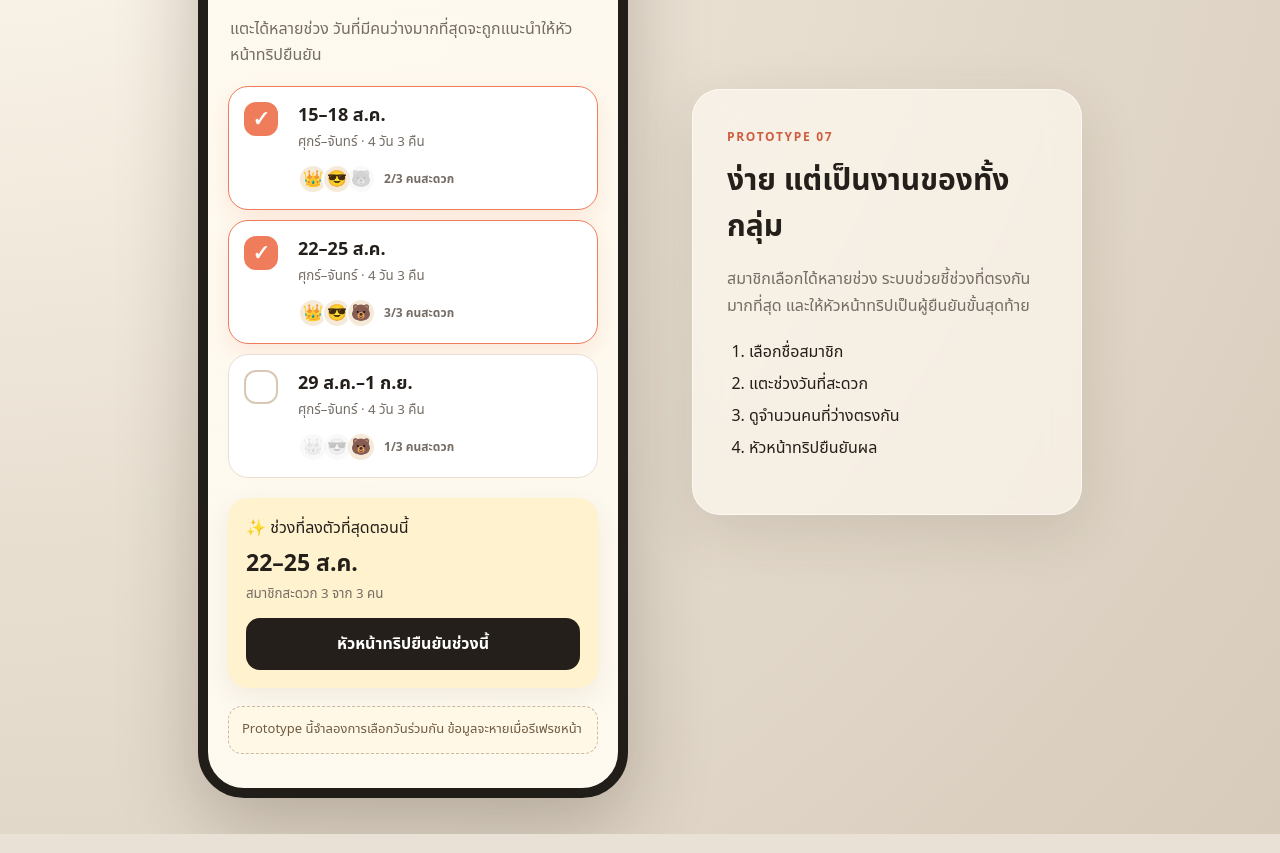
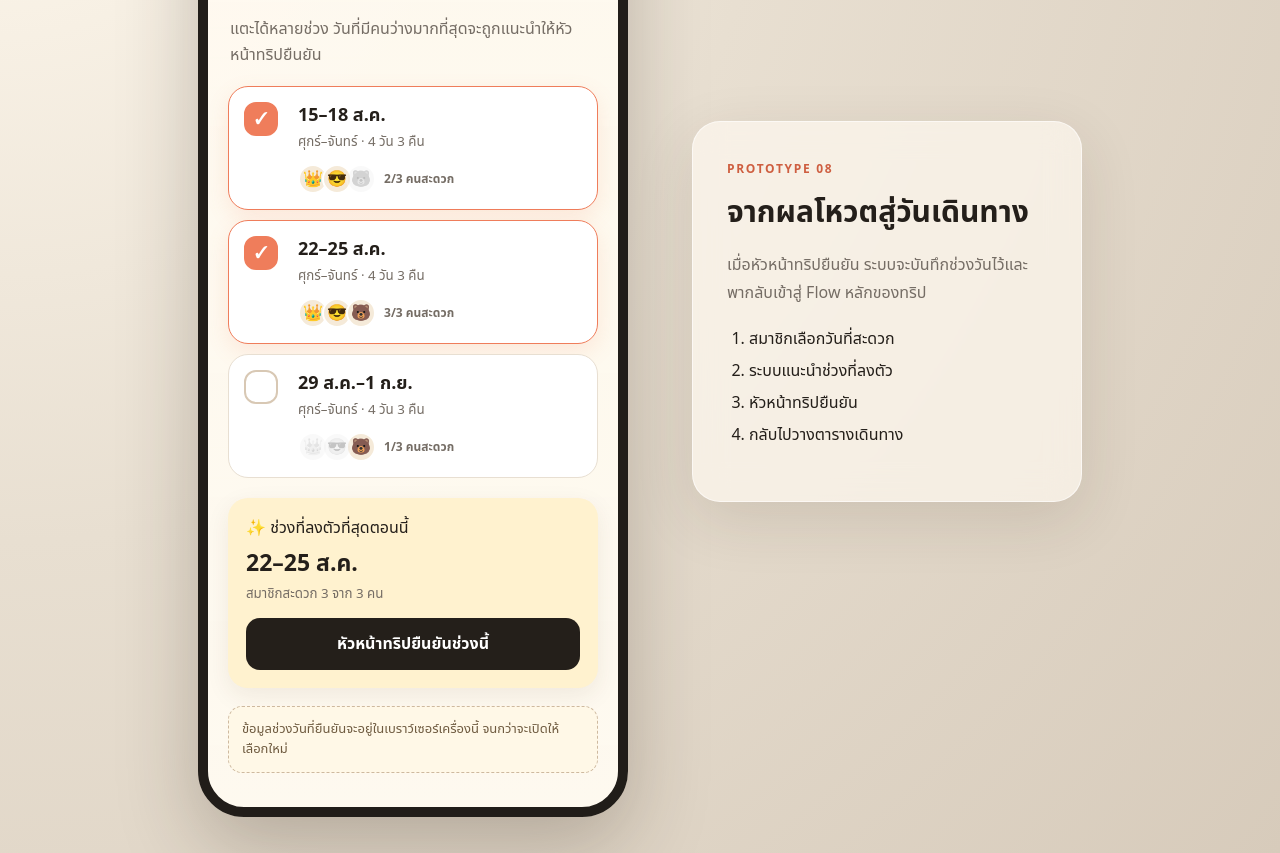
Before and after one commit to safeJJ/travel-book, a Next.js app: page /date-vote in a window 1280 px wide. Shown: the part 230-1083 px from the top of the page. Built offline with nearby package versions, Linux system fonts and the light colour scheme.

Commit message:
Persist confirmed travel dates

```diff
--- a/app/date-vote/page.tsx
+++ b/app/date-vote/page.tsx
@@ -8,6 +8,8 @@ type DateChoice = {
   id: number;
   label: string;
   detail: string;
+  start: string;
+  end: string;
   votes: string[];
 };
 
@@ -18,9 +20,9 @@ const members = [
 ];
 
 const initialChoices: DateChoice[] = [
-  { id: 1, label: "15–18 ส.ค.", detail: "ศุกร์–จันทร์ · 4 วัน 3 คืน", votes: ["SafeJJ", "เมย์"] },
-  { id: 2, label: "22–25 ส.ค.", detail: "ศุกร์–จันทร์ · 4 วัน 3 คืน", votes: ["SafeJJ", "เมย์", "ปอนด์"] },
-  { id: 3, label: "29 ส.ค.–1 ก.ย.", detail: "ศุกร์–จันทร์ · 4 วัน 3 คืน", votes: ["ปอนด์"] }
+  { id: 1, label: "15–18 ส.ค.", detail: "ศุกร์–จันทร์ · 4 วัน 3 คืน", start: "2026-08-15", end: "2026-08-18", votes: ["SafeJJ", "เมย์"] },
+  { id: 2, label: "22–25 ส.ค.", detail: "ศุกร์–จันทร์ · 4 วัน 3 คืน", start: "2026-08-22", end: "2026-08-25", votes: ["SafeJJ", "เมย์", "ปอนด์"] },
+  { id: 3, label: "29 ส.ค.–1 ก.ย.", detail: "ศุกร์–จันทร์ · 4 วัน 3 คืน", start: "2026-08-29", end: "2026-09-01", votes: ["ปอนด์"] }
 ];
 
 export default function DateVotePage() {
@@ -32,6 +34,8 @@ export default function DateVotePage() {
     () => [...choices].sort((a, b) => b.votes.length - a.votes.length)[0],
     [choices]
   );
+
+  const confirmedChoice = choices.find((choice) => choice.id === confirmedId);
 
   function toggleAvailability(id: number) {
     if (confirmedId !== null) return;
@@ -48,6 +52,20 @@ export default function DateVotePage() {
         };
       })
     );
+  }
+
+  function confirmChoice(choice: DateChoice) {
+    setConfirmedId(choice.id);
+    window.localStorage.setItem("travel-book-confirmed-dates", JSON.stringify({
+      label: choice.label,
+      start: choice.start,
+      end: choice.end
+    }));
+  }
+
+  function reopenVote() {
+    setConfirmedId(null);
+    window.localStorage.removeItem("travel-book-confirmed-dates");
   }
 
   return (
@@ -84,7 +102,7 @@ export default function DateVotePage() {
                 type="button"
                 onClick={() => toggleAvailability(choice.id)}
               >
-                <div className={styles.check}>{confirmed ? "✓" : selected ? "✓" : ""}</div>
+                <div className={styles.check}>{confirmed || selected ? "✓" : ""}</div>
                 <div className={styles.choiceText}>
                   <strong>{choice.label}</strong>
                   <small>{choice.detail}</small>
@@ -107,29 +125,30 @@ export default function DateVotePage() {
             <span>✨ ช่วงที่ลงตัวที่สุดตอนนี้</span>
             <strong>{bestChoice.label}</strong>
             <small>สมาชิกสะดวก {bestChoice.votes.length} จาก {members.length} คน</small>
-            <button type="button" onClick={() => setConfirmedId(bestChoice.id)}>หัวหน้าทริปยืนยันช่วงนี้</button>
+            <button type="button" onClick={() => confirmChoice(bestChoice)}>หัวหน้าทริปยืนยันช่วงนี้</button>
           </section>
         ) : (
           <section className={styles.confirmedNote}>
             <div className={styles.stamp}>ยืนยันแล้ว</div>
-            <strong>{choices.find((choice) => choice.id === confirmedId)?.label}</strong>
-            <p>ระบบจะใช้ช่วงนี้สร้างวันในตารางเดินทาง สมาชิกยังเปิดดูผลเดิมได้</p>
-            <button type="button" onClick={() => setConfirmedId(null)}>เปิดให้เลือกใหม่</button>
+            <strong>{confirmedChoice?.label}</strong>
+            <p>บันทึกช่วงวันไว้ในเบราว์เซอร์แล้ว และพร้อมนำไปสร้างตารางเดินทาง</p>
+            <Link href="/">กลับไปหน้าหลัก</Link>
+            <button type="button" onClick={reopenVote}>เปิดให้เลือกใหม่</button>
           </section>
         )}
 
-        <div className={styles.note}>Prototype นี้จำลองการเลือกวันร่วมกัน ข้อมูลจะหายเมื่อรีเฟรชหน้า</div>
+        <div className={styles.note}>ข้อมูลช่วงวันที่ยืนยันจะอยู่ในเบราว์เซอร์เครื่องนี้ จนกว่าจะเปิดให้เลือกใหม่</div>
       </section>
 
       <aside className={styles.guide}>
-        <span>PROTOTYPE 07</span>
-        <h2>ง่าย แต่เป็นงานของทั้งกลุ่ม</h2>
-        <p>สมาชิกเลือกได้หลายช่วง ระบบช่วยชี้ช่วงที่ตรงกันมากที่สุด และให้หัวหน้าทริปเป็นผู้ยืนยันขั้นสุดท้าย</p>
+        <span>PROTOTYPE 08</span>
+        <h2>จากผลโหวตสู่วันเดินทาง</h2>
+        <p>เมื่อหัวหน้าทริปยืนยัน ระบบจะบันทึกช่วงวันไว้และพากลับเข้าสู่ Flow หลักของทริป</p>
         <ol>
-          <li>เลือกชื่อสมาชิก</li>
-          <li>แตะช่วงวันที่สะดวก</li>
-          <li>ดูจำนวนคนที่ว่างตรงกัน</li>
-          <li>หัวหน้าทริปยืนยันผล</li>
+          <li>สมาชิกเลือกวันที่สะดวก</li>
+          <li>ระบบแนะนำช่วงที่ลงตัว</li>
+          <li>หัวหน้าทริปยืนยัน</li>
+          <li>กลับไปวางตารางเดินทาง</li>
         </ol>
       </aside>
     </main>
```
